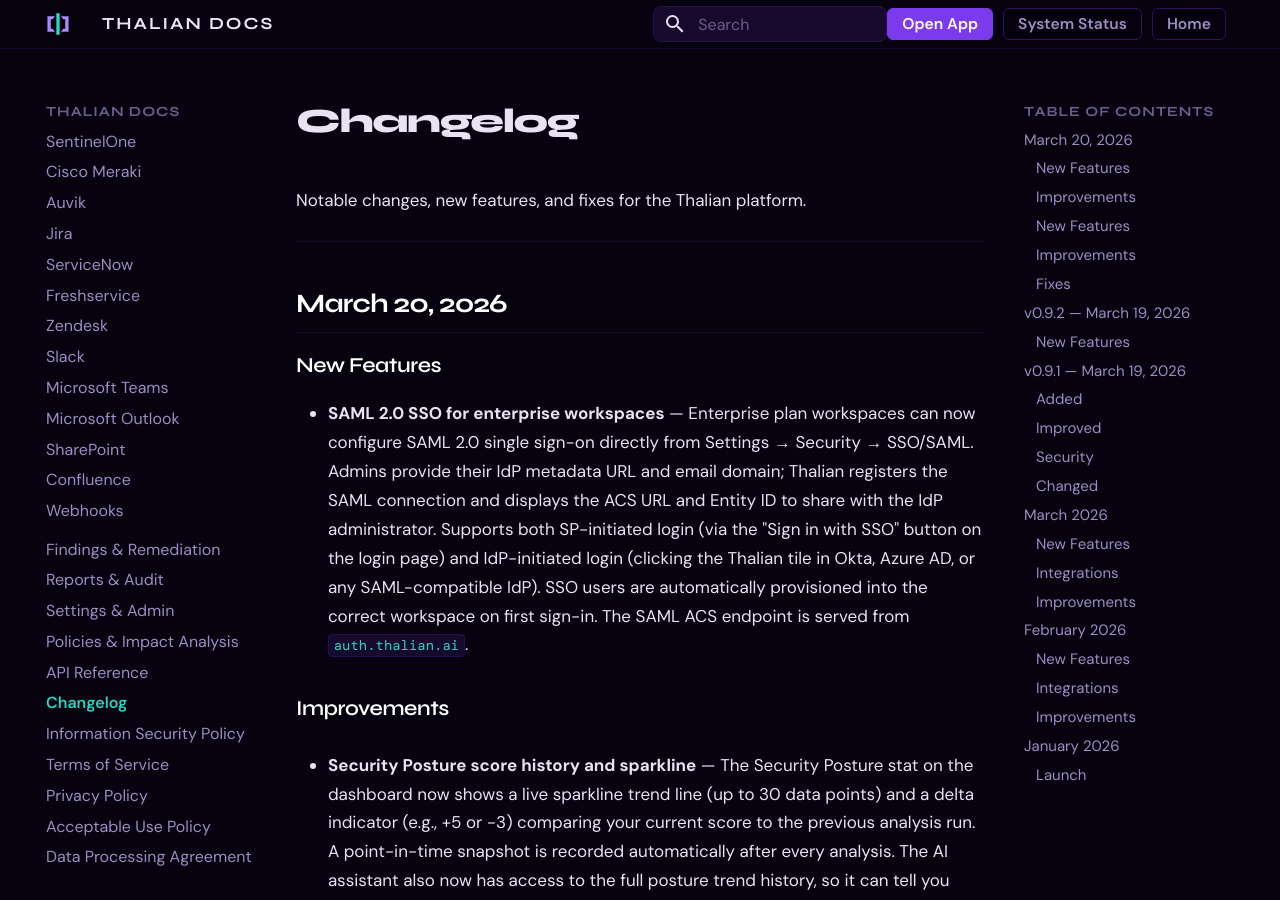
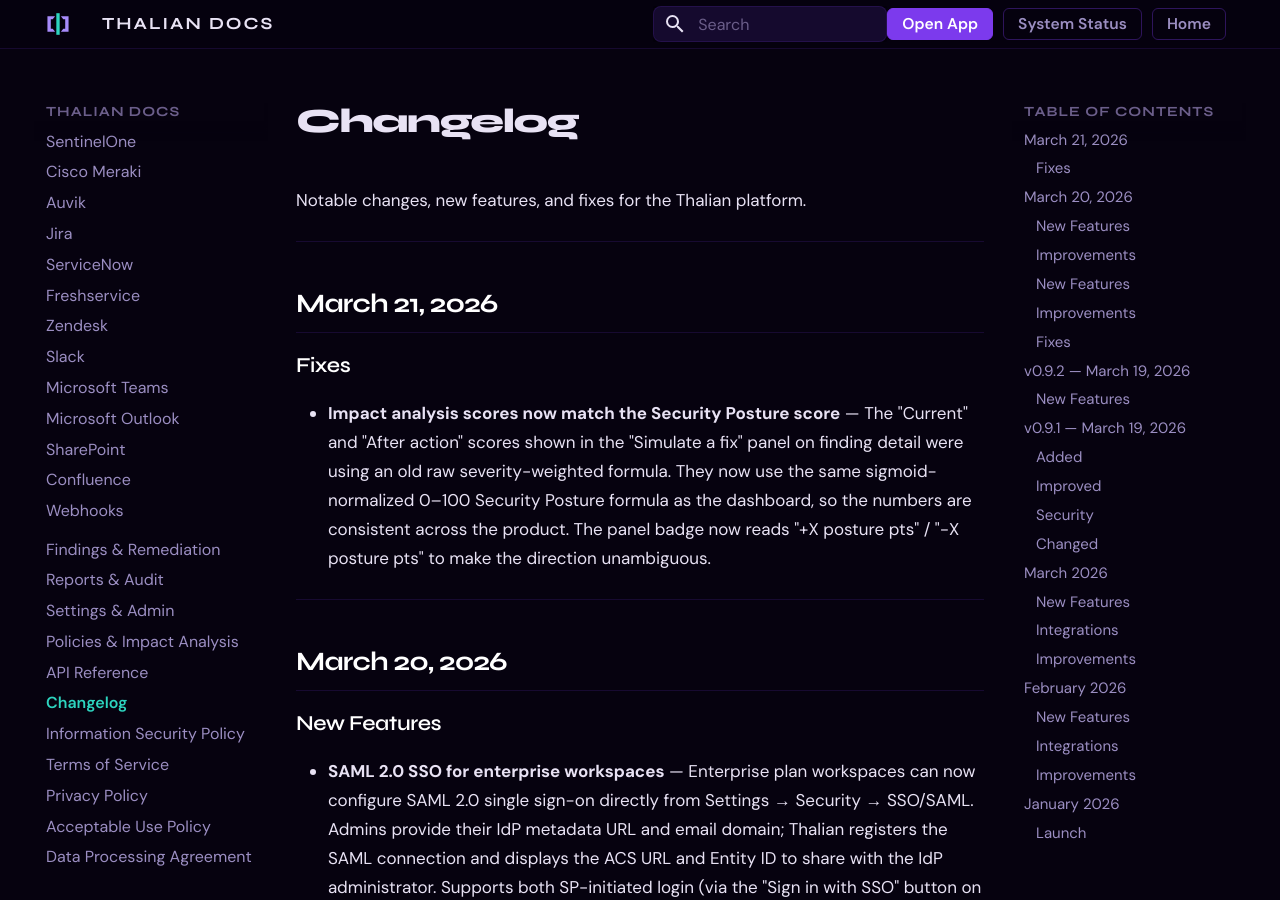
Before and after one commit to tori-mf13/thalian-docs, an MkDocs documentation site: the page built from docs/changelog.md, in a window 1280 px wide and 900 px high. Built offline with MkDocs 1.6.1 and Material for MkDocs 9.7.7, drawn with Linux system fonts in a browser that asks for light colours.

Commit message:
changelog: impact analysis posture score fix (Mar 21)

```diff
--- a/docs/changelog.md
+++ b/docs/changelog.md
@@ -1,6 +1,14 @@
 # Changelog
 
 Notable changes, new features, and fixes for the Thalian platform.
+
+---
+
+## March 21, 2026
+
+### Fixes
+
+- **Impact analysis scores now match the Security Posture score** — The "Current" and "After action" scores shown in the "Simulate a fix" panel on finding detail were using an old raw severity-weighted formula. They now use the same sigmoid-normalized 0–100 Security Posture formula as the dashboard, so the numbers are consistent across the product. The panel badge now reads "+X posture pts" / "−X posture pts" to make the direction unambiguous.
 
 ---
 
```
